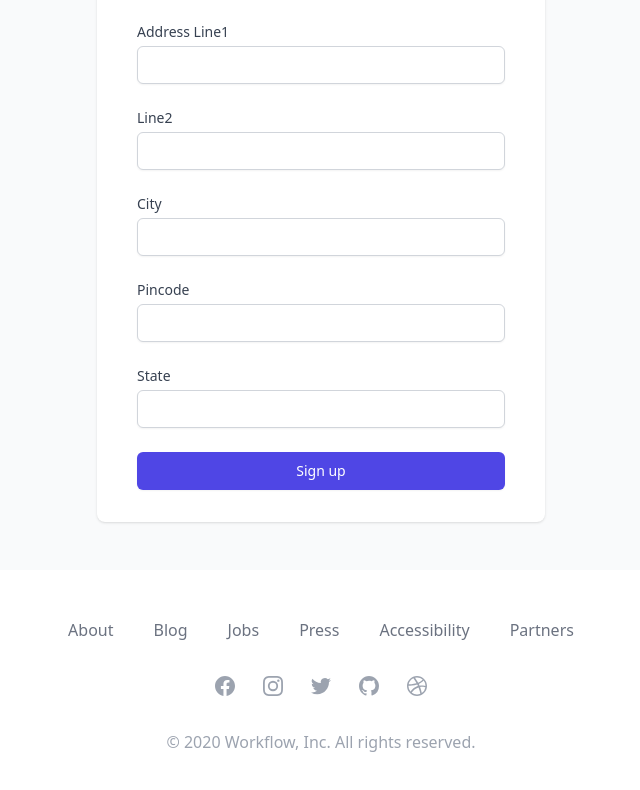
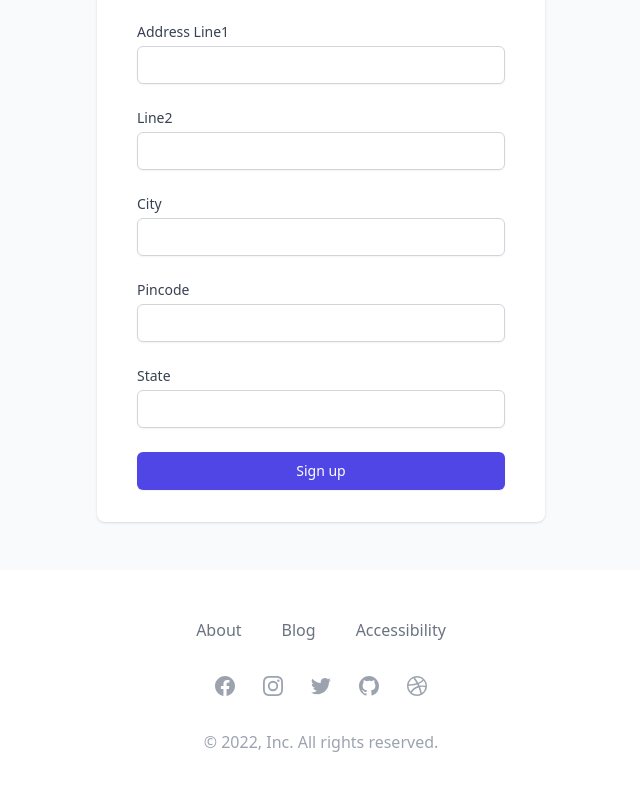
Before and after one commit to ashwinaadithan/car-app-fe, a React (Create React App) app: page /register in a window 1280 px wide. Shown: the part 672-1462 px from the top of the page, without its empty margins (319-959 px from the left). Built offline with nearby package versions, Linux system fonts and the light colour scheme.

Commit message:
Update footer.js

```diff
--- a/src/components/footer.js
+++ b/src/components/footer.js
@@ -19,25 +19,7 @@ export default function Footer(){
 
           <div class="px-5 py-2">
             <a href="#" class="text-base text-gray-500 hover:text-gray-900">
-              Jobs
-            </a>
-          </div>
-
-          <div class="px-5 py-2">
-            <a href="#" class="text-base text-gray-500 hover:text-gray-900">
-              Press
-            </a>
-          </div>
-
-          <div class="px-5 py-2">
-            <a href="#" class="text-base text-gray-500 hover:text-gray-900">
               Accessibility
-            </a>
-          </div>
-
-          <div class="px-5 py-2">
-            <a href="#" class="text-base text-gray-500 hover:text-gray-900">
-              Partners
             </a>
           </div>
 
@@ -81,7 +63,7 @@ export default function Footer(){
 
       </div>
       <p class="mt-8 text-center text-base text-gray-400">
-        © 2020 Workflow, Inc. All rights reserved.
+        © 2022, Inc. All rights reserved.
       </p>
     </div>
   </footer>
```
